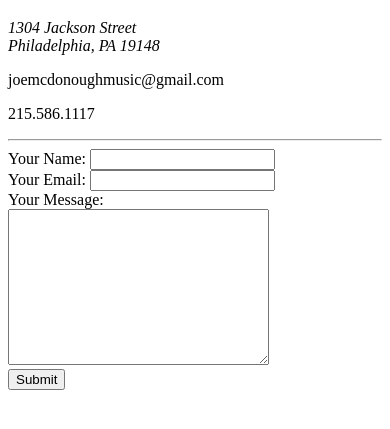
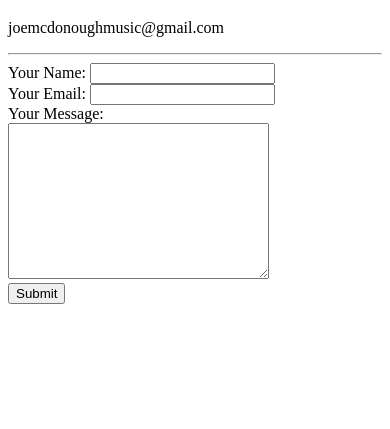
Before and after one commit to JoeMcDonough15/cv, a plain HTML site: page contact-me.html in a window 390 px wide. Shown: the part 61-490 px from the top of the page. Drawn offline with Linux system fonts and the light colour scheme.

Commit message:
remove address and phone

```diff
--- a/contact-me.html
+++ b/contact-me.html
@@ -8,10 +8,7 @@
 
 <body>
   <h1>My Contact Details:</h1>
-  <address>1304 Jackson Street</address>
-  <address>Philadelphia, PA 19148</address>
   <p>joemcdonoughmusic@gmail.com</p>
-  <p>215.586.1117</p>
   <hr>
   <form action="mailto:joemcdonoughmusic@gmail.com" method="post" enctype="text/plain">
     <label>Your Name:</label>
```
